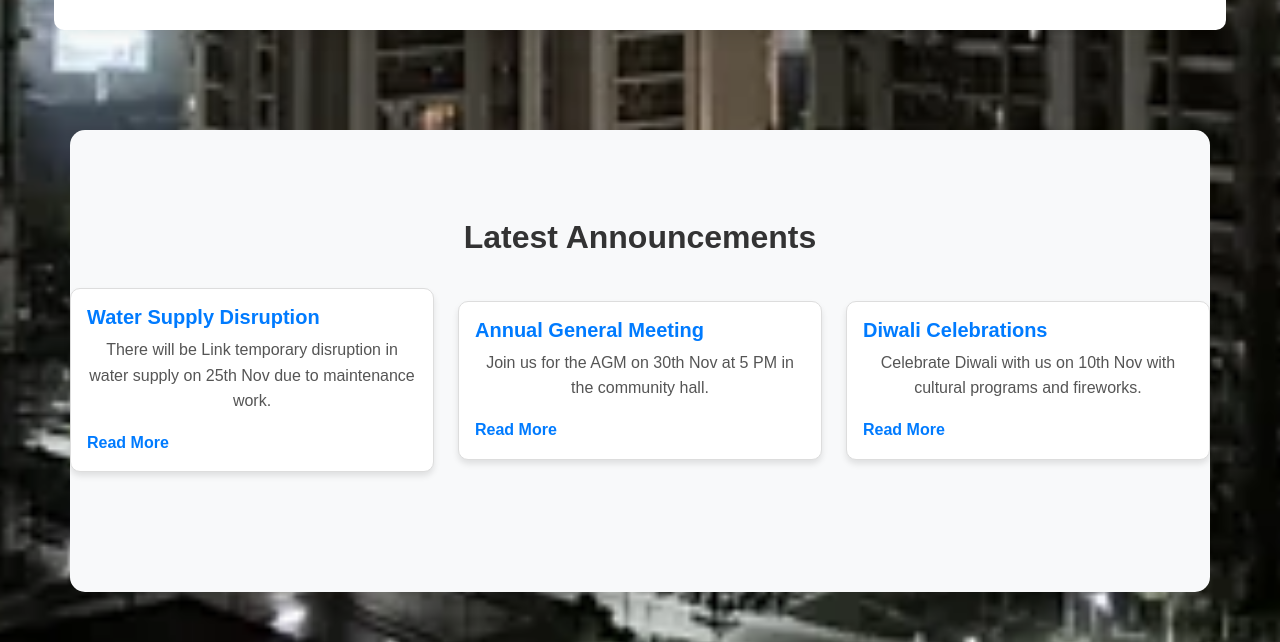
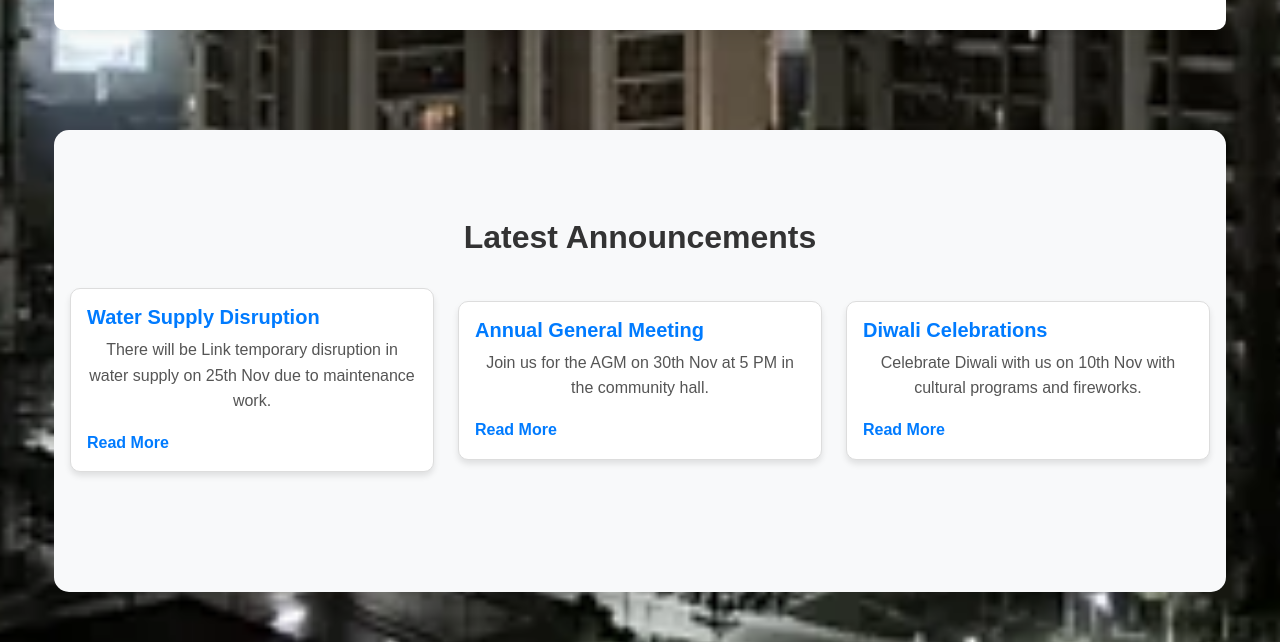
Before and after one commit to GRS18/Society_Management_System, a React (Create React App) app in the folder socitey/: page / in a window 1280 px wide. Shown: the part 2740-3382 px from the top of the page. Built offline with nearby package versions, Linux system fonts and the light colour scheme; a web font is replaced by a local one.

Commit message:
dashboard
dashboard

```diff
--- a/socitey/src/css/dashboard.css
+++ b/socitey/src/css/dashboard.css
@@ -100,6 +100,7 @@
 }
 
 .navbar {
+  /* background-color:#eaf7ed !important; */
   display: flex;
   justify-content: space-between; /* Align logo on the left and buttons on the right */
   align-items: center; /* Vertically align items */
@@ -272,7 +273,7 @@
 /* announcement section */
 .announcements {
   margin-top: 100px;
-  padding: 3rem 0; /* Adds vertical spacing */
+  padding: 1rem 1rem 1rem 1rem; /* Adds vertical spacing */
   background-color: #f8f9fa; /* Light background color (Bootstrap's `bg-light`) */
   margin-bottom: 100px;
   border-radius: 15px;
--- a/socitey/src/css/footer.css
+++ b/socitey/src/css/footer.css
@@ -1,7 +1,7 @@
 footer {
-    background-color: #f0edede6; /* Dark background */
+  background-color:#eaf7ed;
     color: white; /* White text */
-  }
+}
 
   footer .container {
     text-align: center;
```
